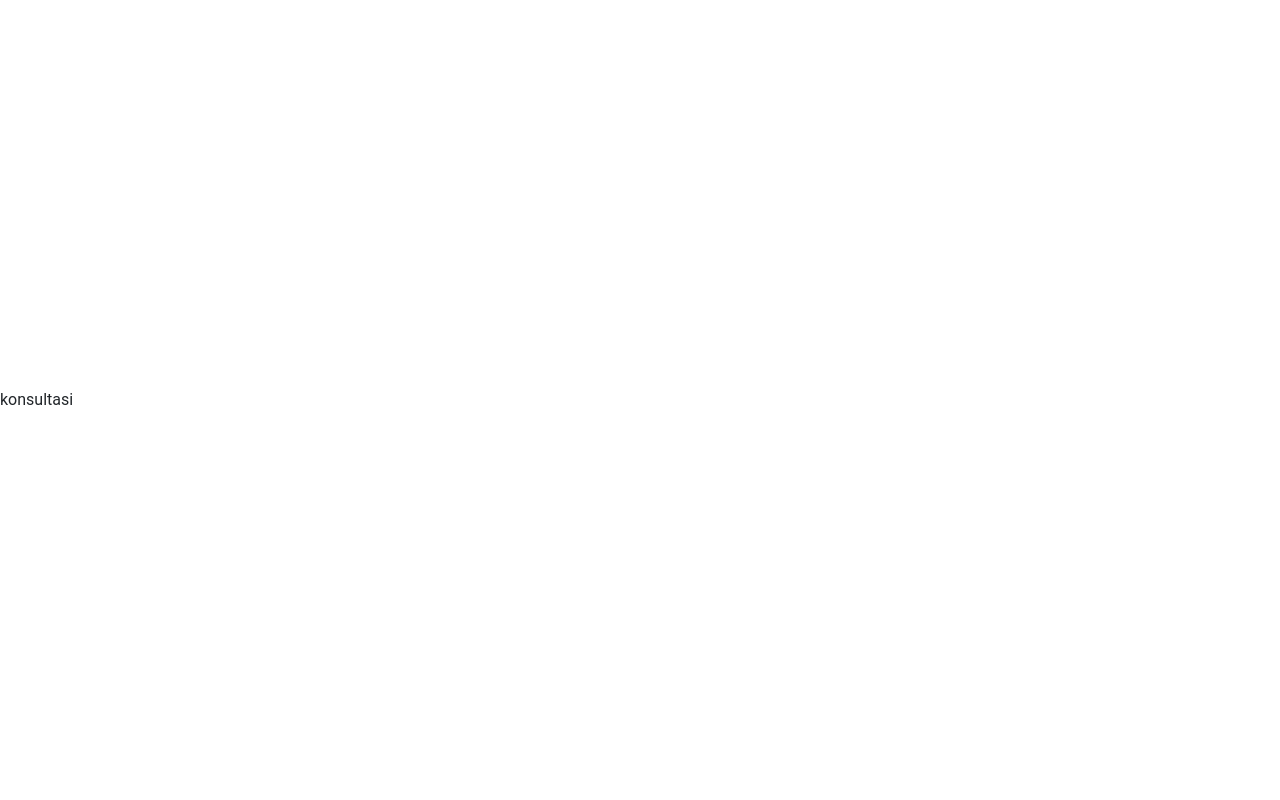
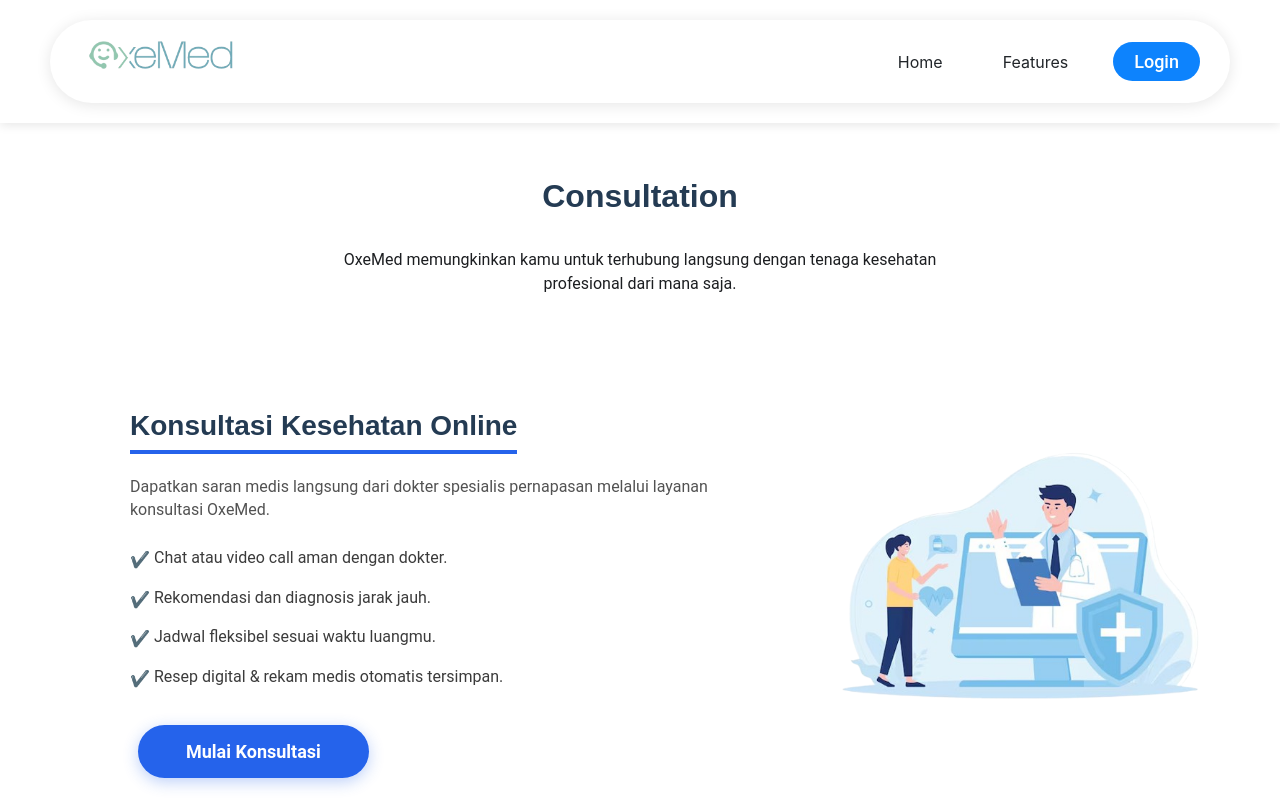
Before and after one commit to vickycxc/OxeMed, a React (Vite) app in the folder frontend/: page /konsultasi in a window 1280 px wide. Shown: the top 800 px of the page. Built offline with nearby package versions, Linux system fonts and the light colour scheme.

Commit message:
konsultasi

```diff
--- a/frontend/src/Konsultasi.jsx
+++ b/frontend/src/Konsultasi.jsx
@@ -1,11 +1,86 @@
-import React from 'react'
+// konsultasi.jsx
+import React from 'react';
+import './app.css';
+import oxemedLogo from './assets/oxemed.jpg';
+import consultationLogo from './assets/consultation.jpg';
 
 const Konsultasi = () => {
   return (
-    <div>
-      konsultasi
+    <div className="consultation-page">
+      {/* Header */}
+      <header className="header d-flex align-items-center fixed-top header-home-active">
+        <div className="header-container container-fluid container-xl position-relative d-flex align-items-center justify-content-between">
+          <div className="logo d-flex align-items-center me-auto me-xl-0">
+            <img src={oxemedLogo} alt="Oxemed Logo" className="logo-img" />
+          </div>
+          <nav id="navmenu" className="navmenu">
+            <ul>
+              <li><a href="/">Home</a></li>
+              <li><a href="/#features">Features</a></li>
+            </ul>
+          </nav>
+          <button className="btn-getstarted" onClick={() => alert("Redirect ke login...")}>Login</button>
+        </div>
+      </header>
+
+      {/* Main Content */}
+      <main className="main" style={{ paddingTop: '100px' }}>
+        <section className="features section">
+          <div className="container section-title" data-aos="fade-up">
+            <h2>Consultation</h2>
+            <p>OxeMed memungkinkan kamu untuk terhubung langsung dengan tenaga kesehatan profesional dari mana saja.</p>
+          </div>
+
+          <div className="container">
+            <div className="row align-items-center">
+              <div className="col-lg-6 d-flex flex-column justify-content-center" style={{ marginLeft: '80px' }}>
+                <h3 className="feature-title">Konsultasi Kesehatan Online</h3>
+                <p className="feature-description">
+                  Dapatkan saran medis langsung dari dokter spesialis pernapasan melalui layanan konsultasi OxeMed.
+                </p>
+                <ul className="feature-list">
+                  <li>Chat atau video call aman dengan dokter.</li>
+                  <li>Rekomendasi dan diagnosis jarak jauh.</li>
+                  <li>Jadwal fleksibel sesuai waktu luangmu.</li>
+                  <li>Resep digital & rekam medis otomatis tersimpan.</li>
+                </ul>
+                <button className="btn-login" style={{ width: 'fit-content', marginTop: '20px' }}>
+                  Mulai Konsultasi
+                </button>
+              </div>
+
+              <div className="col-lg-6 d-flex justify-content-end">
+                <img
+                  src={consultationLogo}
+                  alt="Consultation"
+                  className="consultation-img"
+                  style={{ width: '420px', height: 'auto', marginLeft: '100px' }}
+                />
+              </div>
+            </div>
+          </div>
+        </section>
+      </main>
+
+      {/* Footer */}
+      <footer id="footer" className="footer" style={{ marginTop: '40px' }}>
+        <div className="footer-bottom text-center mt-4">
+          <p style={{ margin: 0, fontWeight: '700', fontSize: '1.25rem' }}>
+            OxeMed<br />
+            Teknologi Kedokteran - Kelompok 4
+          </p>
+          <p style={{ marginTop: '8px', fontSize: '0.9rem', fontWeight: '400' }}>
+            © {new Date().getFullYear()}. All Rights Reserved.
+          </p>
+        </div>
+      </footer>
+
+      {/* Scroll Top Button */}
+      <a href="#header" id="scroll-top" className="scroll-top d-flex align-items-center justify-content-center">
+        <i className="bi bi-arrow-up-short"></i>
+      </a>
     </div>
-  )
-}
+  );
+};
 
-export default Konsultasi
+export default Konsultasi;
```
